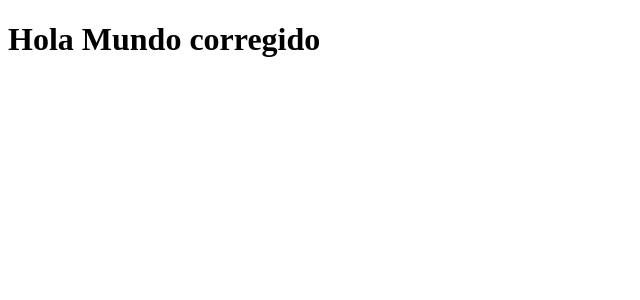
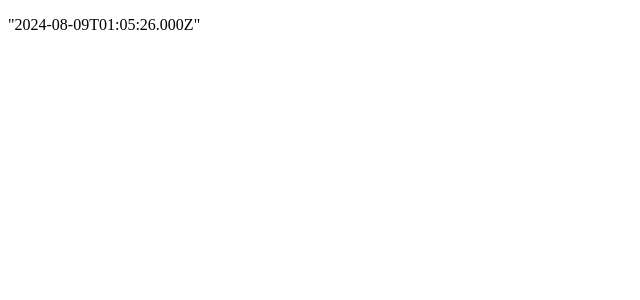
Before and after one commit to btarache/pruebas, a React (Vite) app: page / in a window 1280 px wide. Shown: the top 300 px of the page, without its empty margins (0-640 px from the left). Built offline with nearby package versions, Linux system fonts and the light colour scheme.

Commit message:
Variables

```diff
--- a/src/PrimerComponente.jsx
+++ b/src/PrimerComponente.jsx
@@ -1,5 +1,15 @@
+const string = 'Esto es un string'
+const number = 12345
+const array = ['Curso de React', 4]
+const boolean = true
+const fecha = new Date()
+const objeto = { nombre: 'Curso de react', duracion: 4 }
+
+
+
+
 export const PrimerComponente = () => {
     return (
-        <h1>Hola Mundo corregido</h1>
+        <p>{ JSON.stringify(fecha) }</p>  /*  Igual para objeto p/e JSON.stringify(fecha) */
     )
 }
```
